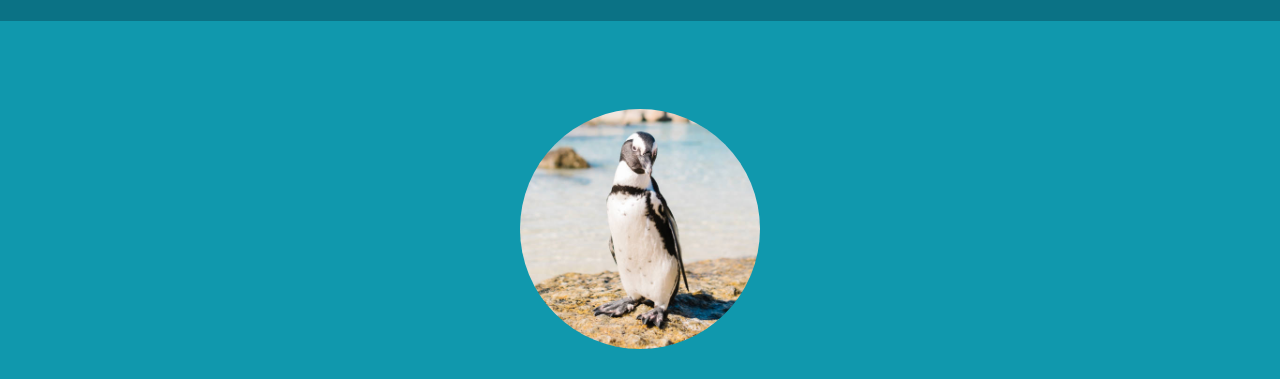
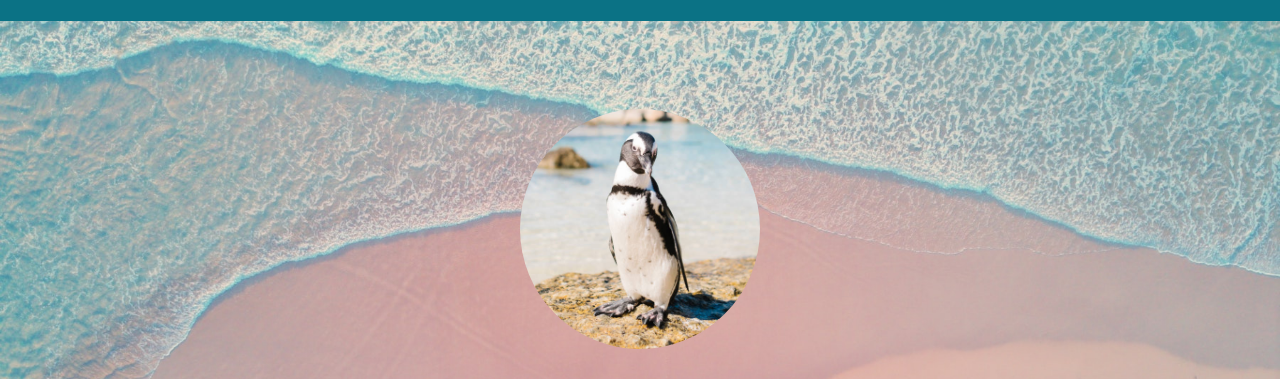
Before and after one commit to piazzai/pholio, a website: page src/pug/index.pug in a window 1280 px wide. Shown: the part 91-470 px from the top of the page. Drawn offline with nearby package versions, Linux system fonts and the light colour scheme; files that its build step writes are made by us from their sources; files whose address does not match are found by name.

Commit message:
Add cover image

```diff
--- a/src/pug/index.pug
+++ b/src/pug/index.pug
@@ -38,7 +38,7 @@ html(lang='en')
                             a.nav-link.py-3.px-0.px-lg-3.rounded(href='#ipsum') Ipsum
 
         // Masthead
-        header.masthead.bg-primary.text-white.text-center
+        header.masthead.bg-image.text-white.text-center(style="background-image:url('assets/img/masthead.jpg');height:100vh;background-size:cover;")
             .container.d-flex.align-items-center.flex-column
                 // Avatar
                 img.masthead-avatar.mb-5.rounded-circle(src='assets/img/photo.jpg', alt='...')
```
Also changed, not shown: src/assets/img/masthead.jpg (added).
